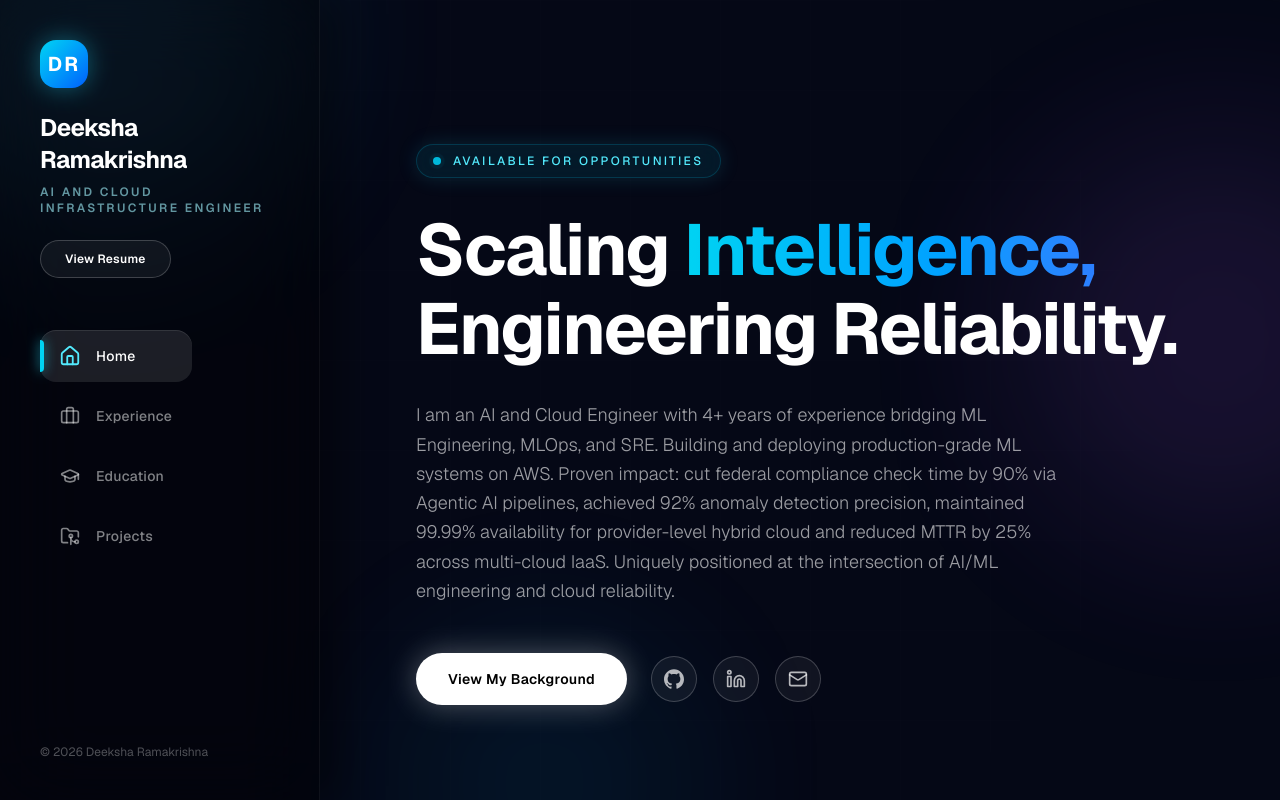
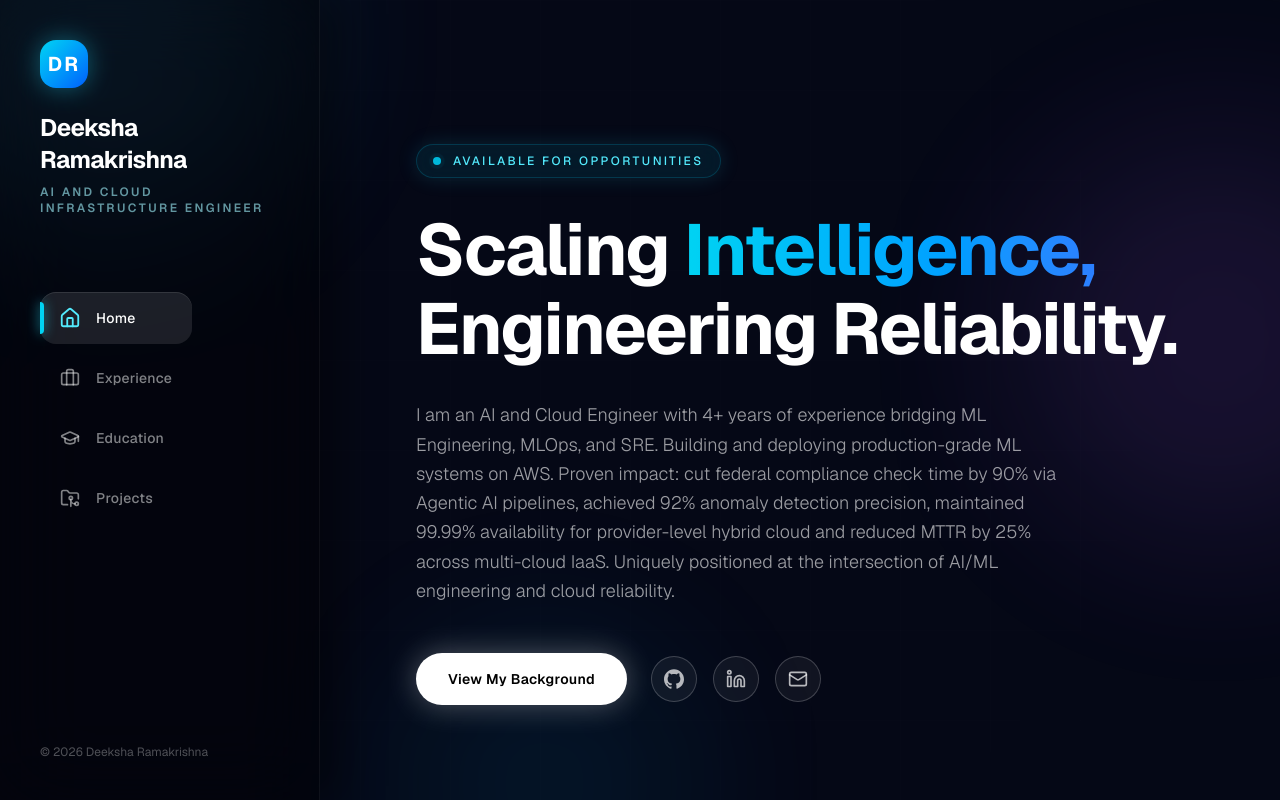
Before and after one commit to deeksha-2825/portfolio-deeksha, a Next.js app in the folder frontend/: page / in a window 1280 px wide. Built offline with nearby package versions, Linux system fonts and the light colour scheme.

Commit message:
frontend fix for resume

```diff
--- a/frontend/app/page.tsx
+++ b/frontend/app/page.tsx
@@ -267,15 +267,6 @@ export default function Home() {
                <h1 className="text-2xl font-bold tracking-tight text-white mb-2">Deeksha<br/>Ramakrishna</h1>
                <p className="text-xs uppercase tracking-[0.2em] text-cyan-200/60 font-semibold mb-6">AI and Cloud Infrastructure Engineer</p>
              </div>
-
-             <a
-               href="/resume.pdf"
-               target="_blank"
-               rel="noreferrer"
-               className="inline-flex items-center justify-center gap-2 rounded-full border border-white/20 bg-white/5 px-4 lg:px-6 py-2 lg:py-2.5 text-[10px] lg:text-xs font-semibold tracking-wide text-white transition-all hover:bg-white/10 hover:text-cyan-300 hover:border-cyan-500/30 hover:shadow-[0_0_20px_rgba(34,211,238,0.2)] w-fit"
-             >
-               View Resume
-             </a>
            </div>
 
            {/* Navigation */}
```
Also changed, not shown: 1 other file (tests, documents, lock files or other folders).
